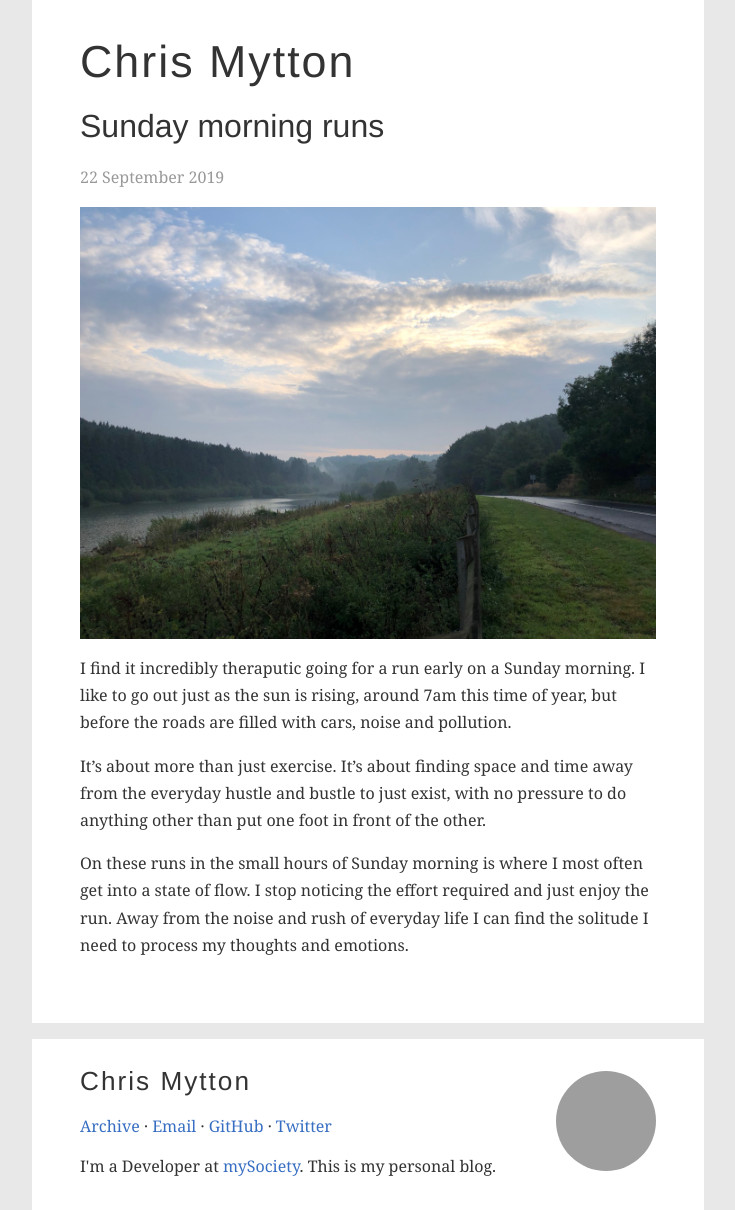
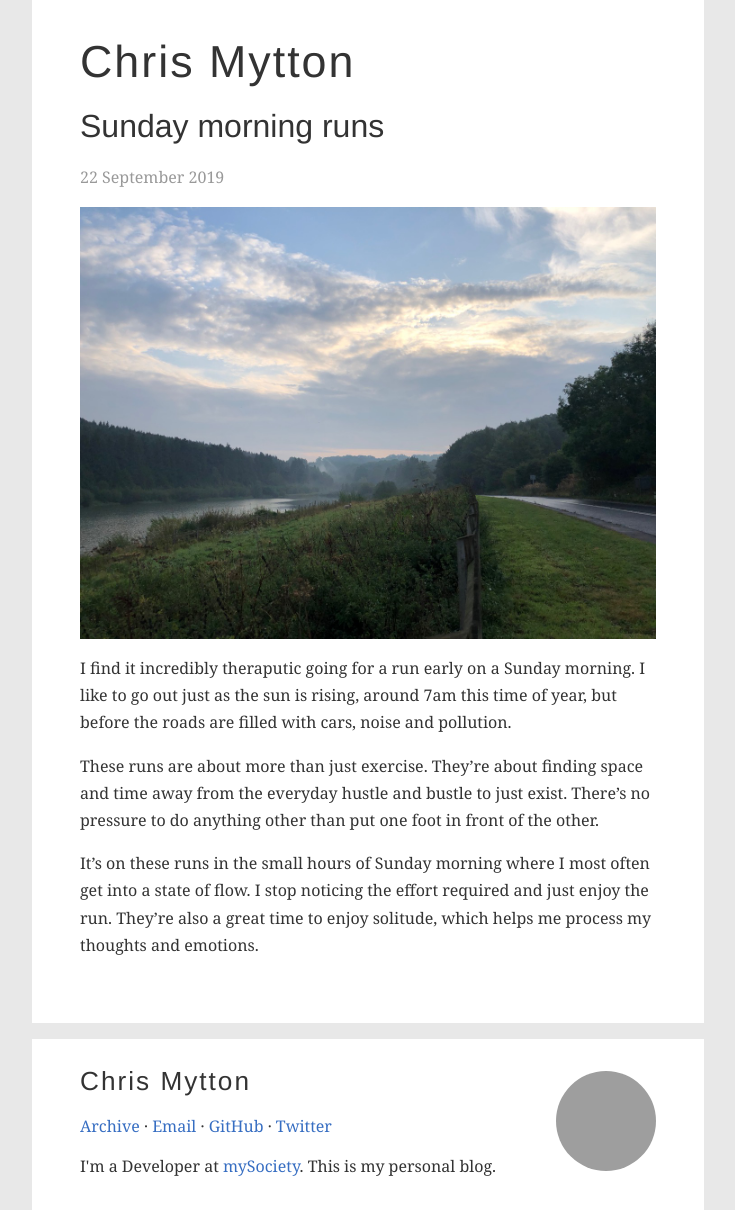
Before and after one commit to chrismytton/chrismytton.github.io, a Jekyll site: the page built from _posts/2019-09-22-sunday-morning-runs.md, in a window 1280 px wide, cut to the strip 0-1210 px from the top of the page. Shown: the whole strip, without its empty margins (272-1007 px from the left). Built offline with Jekyll 4.4.1, drawn with Linux system fonts in a browser that asks for light colours; grey boxes are pictures that could not be loaded.

Commit message:
Bit of rewording

```diff
--- a/_posts/2019-09-22-sunday-morning-runs.md
+++ b/_posts/2019-09-22-sunday-morning-runs.md
@@ -8,6 +8,6 @@ image: /assets/dowdeswell-reservoir.jpg
 
 I find it incredibly theraputic going for a run early on a Sunday morning. I like to go out just as the sun is rising, around 7am this time of year, but before the roads are filled with cars, noise and pollution.
 
-It's about more than just exercise. It's about finding space and time away from the everyday hustle and bustle to just exist, with no pressure to do anything other than put one foot in front of the other.
+These runs are about more than just exercise. They're about finding space and time away from the everyday hustle and bustle to just exist. There's no pressure to do anything other than put one foot in front of the other.
 
-On these runs in the small hours of Sunday morning is where I most often get into a state of flow. I stop noticing the effort required and just enjoy the run. Away from the noise and rush of everyday life I can find the solitude I need to process my thoughts and emotions.
+It's on these runs in the small hours of Sunday morning where I most often get into a state of flow. I stop noticing the effort required and just enjoy the run. They're also a great time to enjoy solitude, which helps me process my thoughts and emotions.
```
